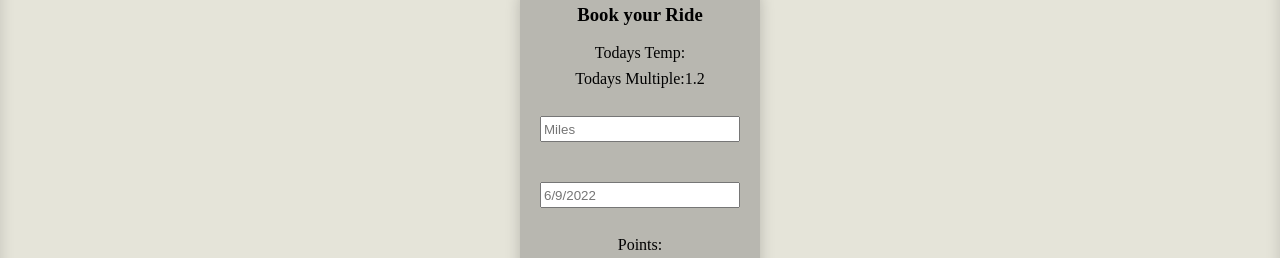
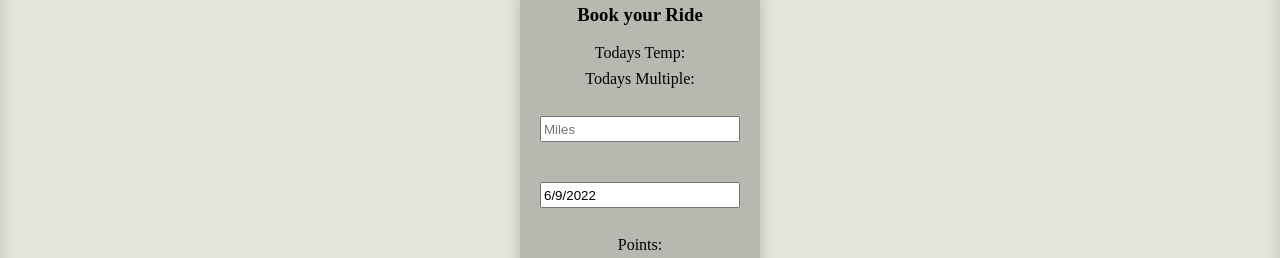
Before and after one commit to friotious/bicyclyr, a React (Create React App) app: page /book-ride in a window 1280 px wide. Shown: the part 150-408 px from the top of the page. Built offline with nearby package versions, Linux system fonts and the light colour scheme; no server answers; a web font is replaced by a local one.

Commit message:
Fix css errors in AllRides/Ride

```diff
--- a/src/Components/AllRides/AllRides.css
+++ b/src/Components/AllRides/AllRides.css
@@ -1,15 +1,16 @@
-.top-all-rides,
+
 .bottom-all-rides {
     height: 40vh;
-    width:110vw;
+    width:100vw;
     display: flex;
     justify-content: center;
     align-items: center;
     align-content: stretch;
-
 }
 
-.top-all-rides {
+
+
+/* .top-all-rides {
     display: grid;
     grid-gap: 30px;
     padding: 30px;
@@ -18,6 +19,18 @@
     grid-auto-columns: minmax(200px,1fr);
     overflow-x: auto;
     background-color: #E5E4D9;
+    height: 40vh;
+    width:110vw;
+} */
+
+.top-all-rides {
+    align-items: center;
+    display: flex;
+    overflow-x: scroll;
+    background-color: #E5E4D9;
+    height: 40vh;
+    width: auto;
+
 }
 
 .total-points {
--- a/src/Components/App/App.js
+++ b/src/Components/App/App.js
@@ -30,14 +30,12 @@ class App extends Component {
         const keyResponse = await fetch(cityKeyUrl + cityKeyQuery)
         const data = await keyResponse.json()
         const key = data[0].Key
-
+        this.setState({ city: { key: key }})
         const weatherResponse = await fetch(weatherUrl + `${key}?apikey=${this.state.apiKey}&details=true`)
         const weather = await weatherResponse.json()
         this.setState({ weather: weather[0]})
-
     } catch(err) {
       console.log(err)
-
     }
   }
 
@@ -52,8 +50,8 @@ class App extends Component {
     this.getUserData()
   };
 
-  addRide(ride) {
-    this.setState({ allRides: [...this.state.allRides, ride]})
+  addRide(newRide) {
+    this.setState({ allRides: [...this.state.allRides, newRide]})
     // Method to add ride--|   addRide = (ride) => {
     //                                  const newRides = this.state.allRides.filter(ride => {
     //                                        ride === ride (or whatever...)
--- a/src/Components/BookRide/BookRide.js
+++ b/src/Components/BookRide/BookRide.js
@@ -2,18 +2,15 @@ import React, { Component } from 'react'
 import './BookRide.css'
 
 class BookRide extends Component {
-    constructor({ addRide, weather }) {
-        super()
+    constructor(props) {
+        super(props)
         this.state = {
-            weatherData: weather,
-            diffMult: 1.2,
             ride: {
-                date: '',
+                date: new Date().toLocaleDateString(),
                 miles: '',
                 diffMult: 0,
                 points: null,
-                rideWeather: {}
-
+                rideWeather: this.props.weather
             }
         }
     }
@@ -29,14 +26,37 @@ class BookRide extends Component {
 
     componentDidMount = () => {
 
-
-        // compute point multiple from weather data
-        // display point multiple
     }
 
-    handleChange = event => {
-        this.setState({ [event.target.name]: event.target.value });
-      }
+
+bookRide =  event => {
+    event.preventDefault()
+    const newRide = {
+        id: Date.now(),
+        ...this.state.ride
+    }
+    this.props.addRide(newRide)
+    this.clearInputs()
+}
+
+clearInputs = () => {
+    this.setState({ ride: {
+        ...this.state.ride,
+        date: '',
+        miles: '' }})
+}
+
+
+
+handleChange = event => {
+
+    this.setState({ ride: {
+                ...this.state.ride,
+                [event.target.name]: event.target.value,
+
+
+            }});
+}
 
     render() {
 
@@ -44,9 +64,11 @@ class BookRide extends Component {
             <div className='BookRide'>
                 <div className='top-book-ride'>
                     <div className='form-box'>
+
                         <h3>Book your Ride</h3>
                         <p>Todays Temp:{this.state.weather}</p>
                         <p>Todays Multiple:{this.state.diffMult}</p>
+
                         <form className='form'>
                             <input
                             type='text'
@@ -55,6 +77,7 @@ class BookRide extends Component {
                             value={this.state.ride.miles}
                             onChange={event => this.handleChange(event)}
                             />
+
                             <input
                             type='text'
                             placeholder={new Date().toLocaleDateString()}
@@ -63,17 +86,15 @@ class BookRide extends Component {
                             onChange={event => this.handleChange(event)}
                             />
                         </form>
-
-
                         <p>Points:{this.state.ride.points}</p>
-                        <button onClick={() => this.addRide(this.state.ride)}>RIDE!!!</button>
+                        <button onClick={event => this.bookRide(this.state.ride)}>RIDE!!!</button>
                     </div>
                 </div>
                 <div className='bottom-book-ride'></div>
             </div>
         )
 
-    }
+    };
 
     //Calculate pointsFromRide method 'onCHange' of form
 
--- a/src/Components/Ride/Ride.css
+++ b/src/Components/Ride/Ride.css
@@ -1,6 +1,6 @@
 .Ride {
     height: 300px;
-    width: 200px;
+    min-width: 200px;
     background-color: #B8B7B0;
     margin: 15px;
     border-radius: 1em;
--- a/src/index.css
+++ b/src/index.css
@@ -13,6 +13,7 @@ body {
     -moz-background-size: cover;
     -o-background-size: cover;
     background-size: cover;
+    background-color: #AAA5A1;
 
 }
 
```
